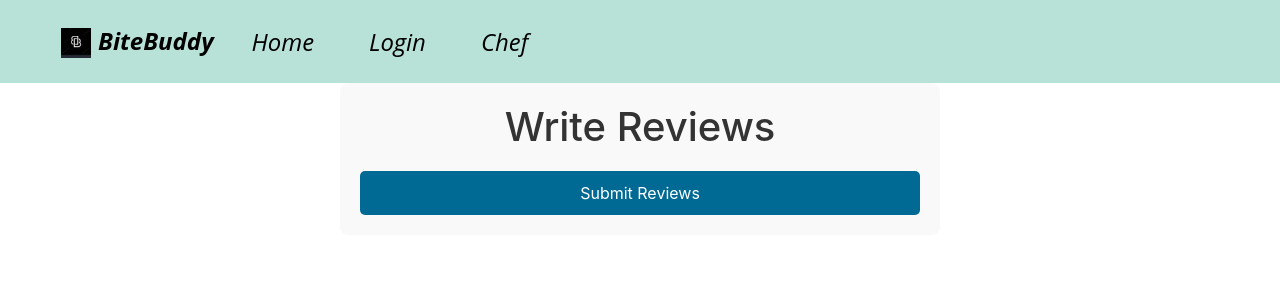
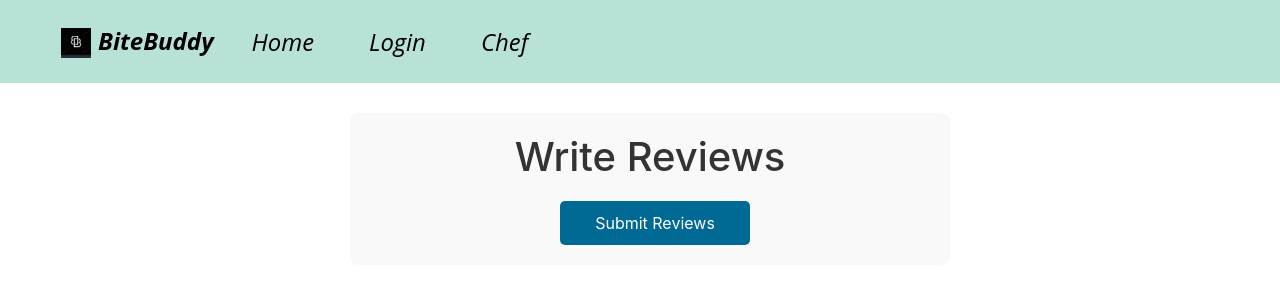
Before and after one commit to Ha1qua/BiteBuddy, a React (Create React App) app in the folder Client/bitebuddy/: page /review in a window 1280 px wide. Shown: the top 300 px of the page. Built offline with nearby package versions, Linux system fonts and the light colour scheme.

Commit message:
Working on CSS

```diff
--- a/Client/bitebuddy/src/components/Review.css
+++ b/Client/bitebuddy/src/components/Review.css
@@ -4,7 +4,9 @@
   background-color: #f9f9f9;
   border-radius: 8px;
   max-width: 600px;
-  margin: 0 auto;
+  margin-top: 30px;
+  margin-bottom: 30px;
+  margin-left: 350px;
 }
 
 .review-container h1 {
@@ -41,7 +43,7 @@
 
 .review-container button {
   display: block;
-  width: 100%;
+  width: 190px;
   padding: 10px;
   background-color: #006994;
   color: white;
@@ -50,6 +52,7 @@
   border-radius: 5px;
   cursor: pointer;
   margin-top: 20px;
+  margin-left: 190px;
 }
 
 .review-container button:hover {
```
